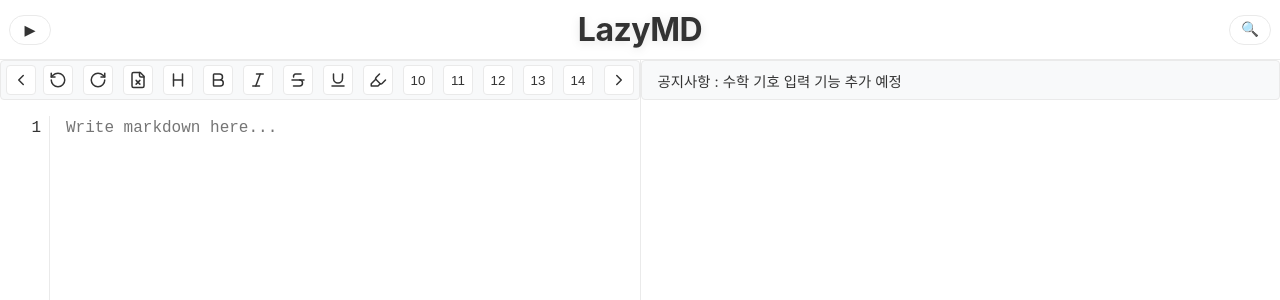
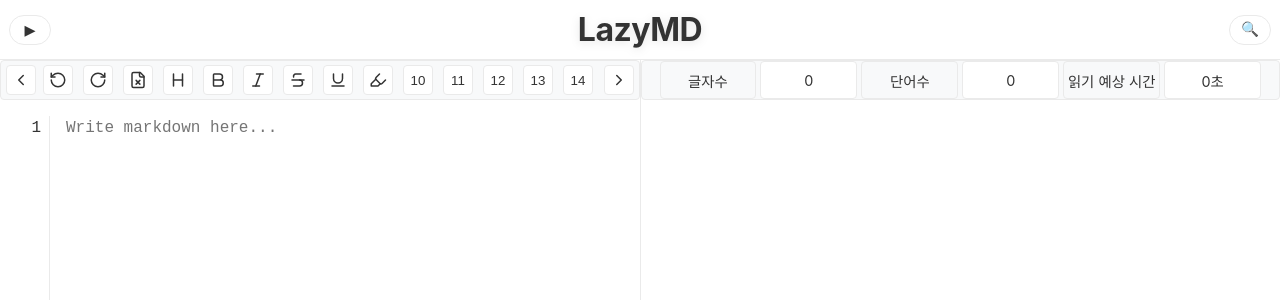
Before and after one commit to hyeongahah/lazymd, a Next.js app: page / in a window 1280 px wide. Both pictures are taken after a click on the button "시작하기". Shown: the top 300 px of the page. Built offline with nearby package versions, Linux system fonts and the light colour scheme.

Commit message:
글자수, 단어수, 읽기 예상 시간 기능 추가

```diff
--- a/src/components/MarkdownPreview/index.tsx
+++ b/src/components/MarkdownPreview/index.tsx
@@ -2,7 +2,13 @@ import React, { useRef, useEffect } from 'react';
 import { useMarkdown } from '@/hooks/useMarkdown';
 import useScrollSync from '@/hooks/useScrollSync';
 import styles from './styles.module.css';
+import statsStyles from './statsBox.module.css';
 import { parseMarkdown } from '@/utils/parseUtils';
+import {
+  getCharacterCount,
+  getWordCount,
+  getReadingTime,
+} from '@/utils/textCount';
 
 export function MarkdownPreview() {
   const { markdownText } = useMarkdown();
@@ -20,7 +26,24 @@ export function MarkdownPreview() {
   return (
     <div className={styles.container}>
       <div className={styles.notice}>
-        공지사항 : 수학 기호 입력 기능 추가 예정
+        <div className={`${statsStyles.statsBox} ${statsStyles.box1}`}>
+          글자수
+        </div>
+        <div className={`${statsStyles.statsBox} ${statsStyles.box2}`}>
+          {getCharacterCount(markdownText)}
+        </div>
+        <div className={`${statsStyles.statsBox} ${statsStyles.box3}`}>
+          단어수
+        </div>
+        <div className={`${statsStyles.statsBox} ${statsStyles.box4}`}>
+          {getWordCount(markdownText)}
+        </div>
+        <div className={`${statsStyles.statsBox} ${statsStyles.box5}`}>
+          읽기 예상 시간
+        </div>
+        <div className={`${statsStyles.statsBox} ${statsStyles.box6}`}>
+          {getReadingTime(markdownText)}
+        </div>
       </div>
       <div
         ref={previewRef}
--- /dev/null
+++ b/src/components/MarkdownPreview/statsBox.module.css
@@ -0,0 +1,19 @@
+.statsBox {
+  flex: 1;
+  height: 100%;
+  border-radius: 4px;
+  display: flex;
+  align-items: center;
+  justify-content: center;
+  color: var(--text-color);
+  font-size: 0.9rem;
+  background-color: var(--background-color);
+  border: 1px solid var(--border-color);
+  margin: 0 2px;
+}
+
+.box1,
+.box3,
+.box5 {
+  background-color: var(--menu-background);
+}
--- /dev/null
+++ b/src/utils/textCount/index.ts
@@ -0,0 +1,28 @@
+// 글자 수 계산
+export const getCharacterCount = (text: string): number => {
+  return text.length;
+};
+
+// 단어 수 계산
+export const getWordCount = (text: string): number => {
+  // 공백을 기준으로 단어를 분리하고 빈 문자열 제거
+  const words = text
+    .trim()
+    .split(/\s+/)
+    .filter((word) => word.length > 0);
+  return words.length;
+};
+
+// 읽기 예상 시간 계산 (분 단위)
+export const getReadingTime = (text: string): string => {
+  const WORDS_PER_MINUTE = 180; // 평균 읽기 속도
+  const wordCount = getWordCount(text);
+  const minutes = wordCount / WORDS_PER_MINUTE;
+
+  if (minutes < 1) {
+    const seconds = Math.ceil(minutes * 60);
+    return `${seconds}초`;
+  }
+
+  return `${Math.ceil(minutes)}분`;
+};
```
